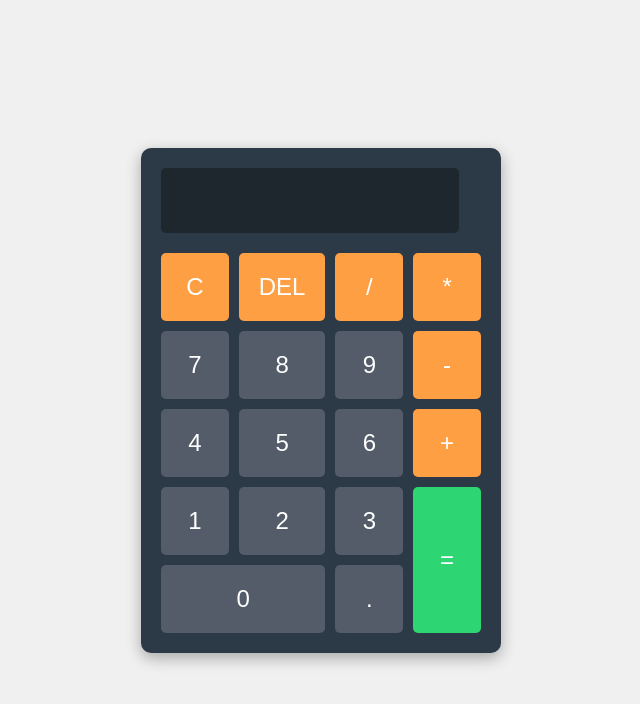
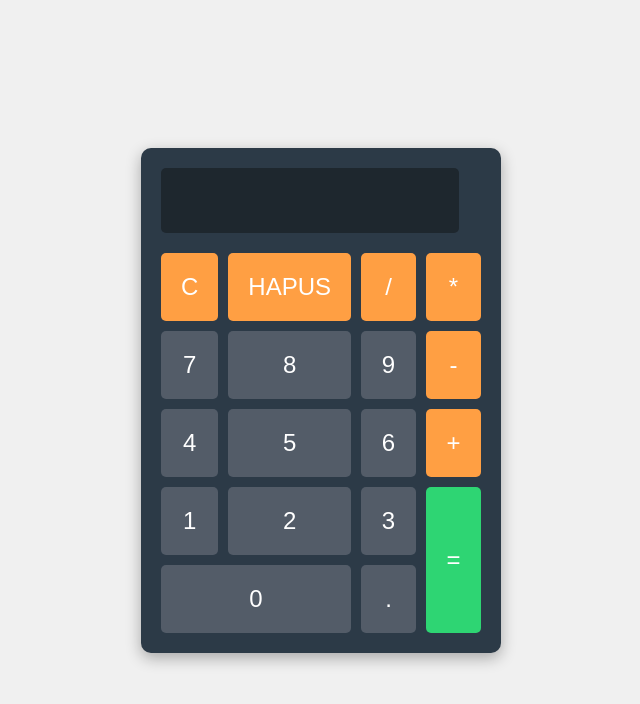
Before and after one commit to Nizar-Rasyiid/kalkulator-ci-cd, a plain HTML site: page index.html in a window 1280 px wide. Shown: the whole page, without its empty margins (319-959 px from the left). Drawn offline with Linux system fonts and the light colour scheme.

Commit message:
ubah delete button

```diff
--- a/index.html
+++ b/index.html
@@ -18,7 +18,7 @@
       <div class="buttons">
         <button onclick="clearDisplay()" class="operator">C</button>
 
-        <button onclick="deleteLast()" class="operator">DEL</button>
+        <button onclick="deleteLast()" class="operator">HAPUS</button>
 
         <button onclick="appendToDisplay('/')" class="operator">/</button>
 
```
